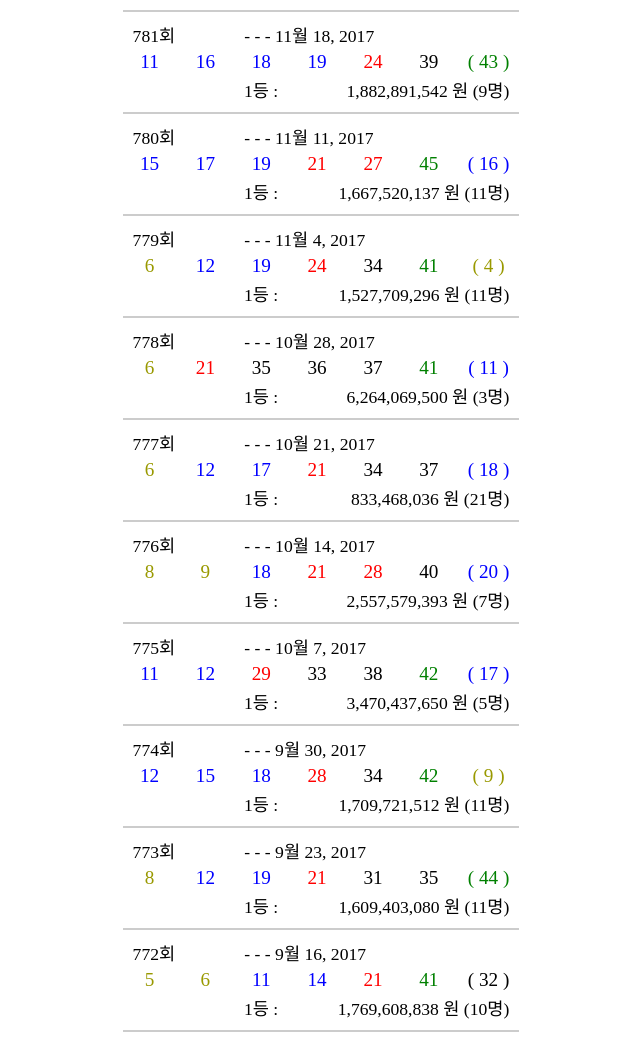
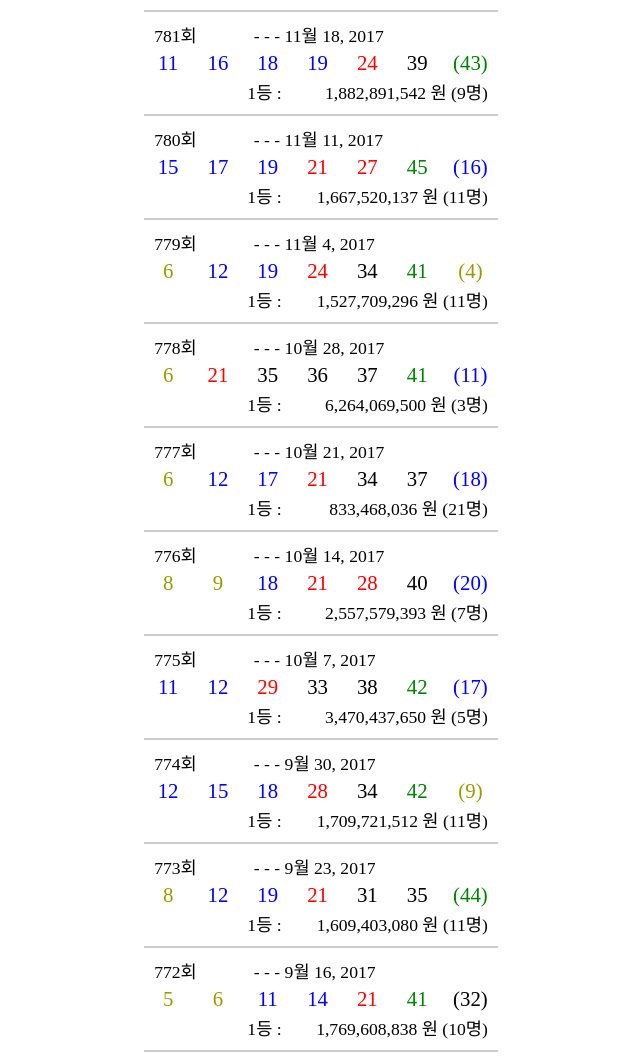
Before and after one commit to jacealan/Jace, a Django app: page /lotto/ in a window 1280 px wide. Shown: the whole page, without its empty margins (319-959 px from the left). Before the commit the page ends 1032 px from the top, so only its background shows below. Run offline with Django 3.2, Linux system fonts and the light colour scheme; data comes from the database, SQL or seed files in the repository.

Commit message:
modified

```diff
--- a/lotto/templates/lotto/lotto_list.html
+++ b/lotto/templates/lotto/lotto_list.html
@@ -1,7 +1,7 @@
 <meta name="viewport" content="width=device-width, initial-scale=1.0, maximum-scale=1">
 <style>
 td {
-    font-size:1.2em;
+    font-size:1.3em;
     padding-left:10;
     padding-right:10;
 }
@@ -116,7 +116,7 @@ td.head,td.bottom {
             {% else %}
                 style="color:green"
             {% endif %}
-        >( {{ lotto.nob }} )</td>
+        >({{ lotto.nob }})</td>
     </tr>
     <tr>
         <td></td>
```
